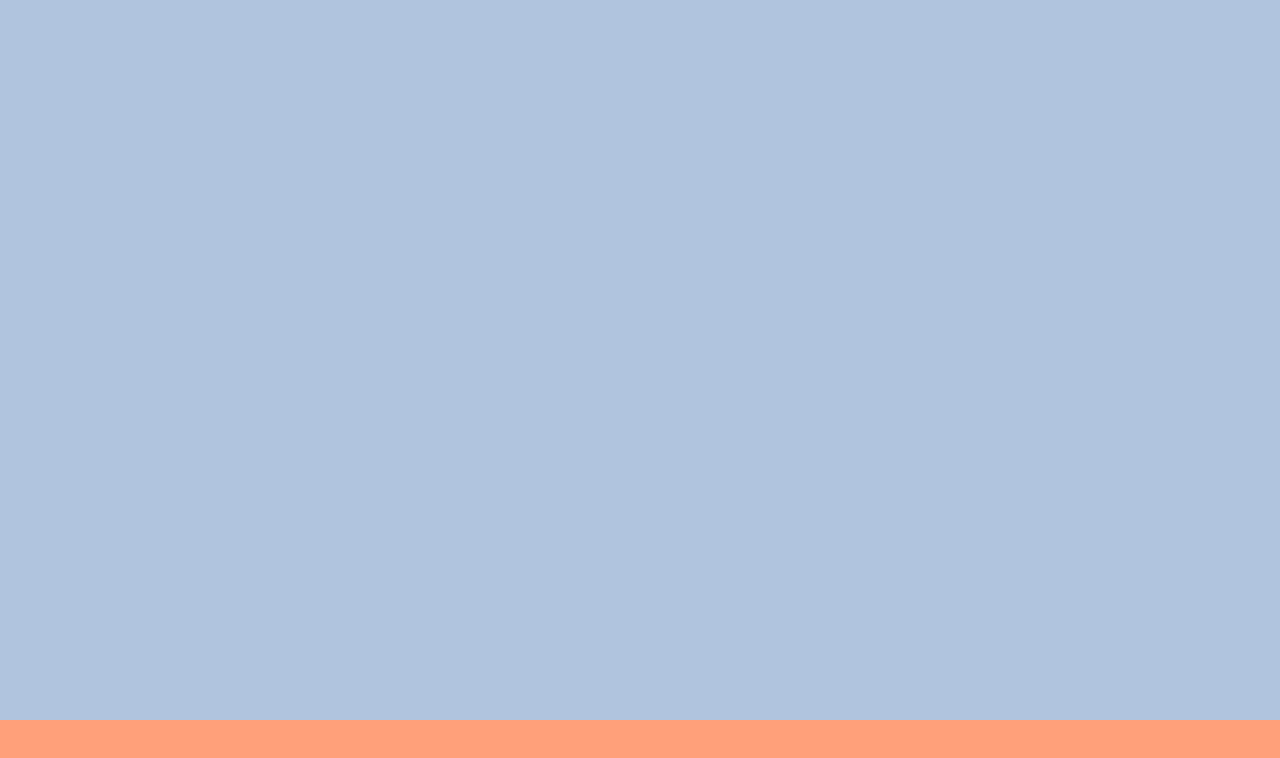
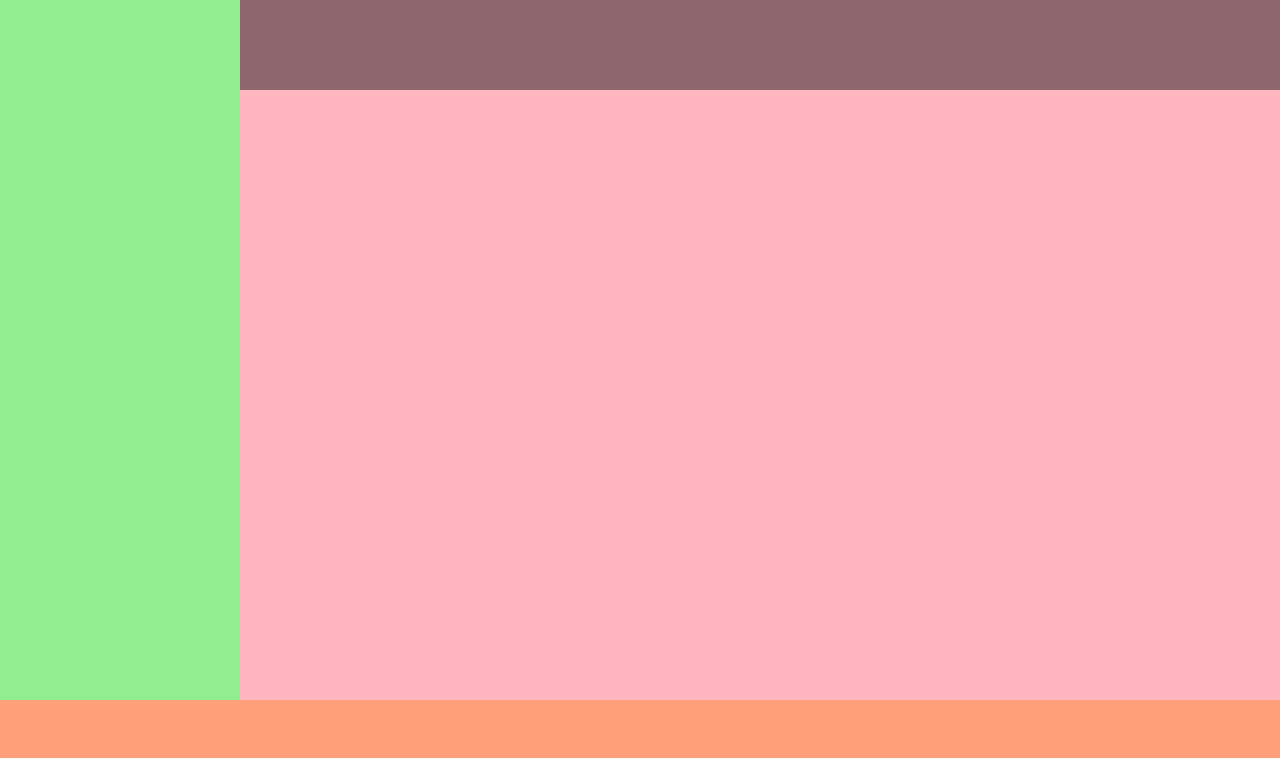
Before and after one commit to Andretreccia/html-css-spotifyweb, a plain HTML site: page index.html in a window 1280 px wide. Drawn offline with Linux system fonts and the light colour scheme.

Commit message:
Completamento struttura di base in blocchi colorati

```diff
--- a/css/style.css
+++ b/css/style.css
@@ -1,17 +1,23 @@
 /* common rules */
-*{box-sizing: border-box;
+*{
+    box-sizing: border-box;
     padding: 0;
     margin: 0;
 }
 body{
     height: 100vh;
 }
-/* /common ruled */
+.clearfix{
+    content: "";
+    display: table;
+    clear: both;
+}
+/* /common rules */
 
 /* debug */
 .debug #control_bar{
     background-color: lightsalmon;
-    height: 80px;
+    height: 100px;
     width: 100%;
     position: absolute;
     bottom: 0;
@@ -19,7 +25,27 @@ body{
 .debug #content{
     background-color: lightsteelblue;
     width: 100%;
-    height: calc(100% - 80px);
+    height: calc(100% - 100px);
 }
+.debug .sidebar{
+    width: 240px;
+     height: 100%;
+     background-color: lightgreen;
+}
+.debug .music_content{
+    width: calc(100% - 240px);
+    height: 100%;
+    background-color: lightpink;
+}
+.debug .action_container{
+    height: 90px;
+    width: 100%;
+    background-color: rgba(0, 0, 0, 0.445);
+}
+/* /debug.*/
 
-/* /debug.*/
+/* utility */
+.f_left{
+    float: left;
+}
+/* /utility */
--- a/index.html
+++ b/index.html
@@ -9,7 +9,14 @@
 </head>
 <body class="debug">
         <div id="content">
+            <div class="sidebar f_left">
 
+            </div>
+            <main class="music_content f_left">
+                <div class="action_container">
+
+                </div>
+            </main>
         </div>
         <div id="control_bar">
 
```
